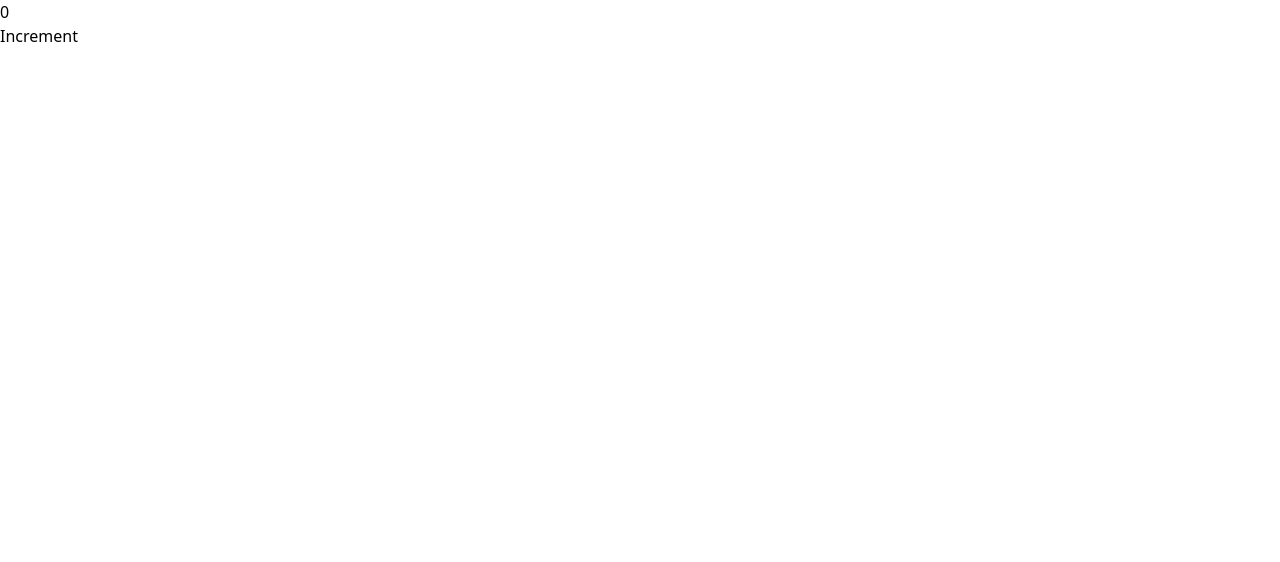
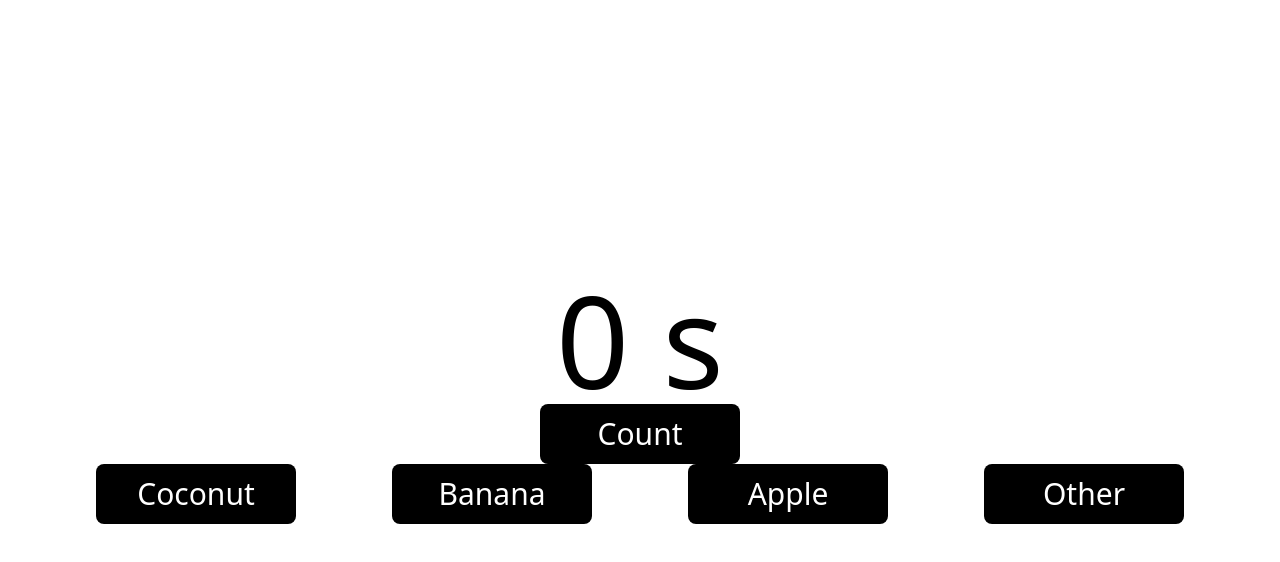
Before and after one commit to rpggamage/kv-audio-frontend-by-rpg, a React (Vite) app: page /testing in a window 1280 px wide. Shown: the top 562 px of the page. Built offline with nearby package versions, Linux system fonts and the light colour scheme.

Commit message:
counter with derefent items created

```diff
--- a/src/components/testing.jsx
+++ b/src/components/testing.jsx
@@ -2,16 +2,26 @@ import React, { useState } from "react";
 export default function Testing(){
     //let count = 0;
     const [count,setCount]=useState(0);
+    const [itemName,setItemName]=useState("");
+
     return(
-        <div className="w-full h-screen">
-            <h1>{count}</h1>
-            <button onClick={() => {
+        <div className="w-full h-screen flex flex-col justify-center items-center p-4">
+            <h1 className="text-9xl">{count} {itemName}s</h1>
+            <button className="w-[200px] h-[60px] bg-black text-3xl text-white rounded-lg " onClick={() => {setCount(count+1);}}>
+                Count
+                </button>
 
-                setCount(count+1);
-                }
-                }>Increment</button>
+            <div className="w-full p-4 flex justify-evenly items-center">
 
+                <button className="w-[200px] h-[60px] bg-black text-3xl text-white rounded-lg " onClick={() => {setItemName("Coconut");}}>Coconut</button>
 
+                <button className="w-[200px] h-[60px] bg-black text-3xl text-white rounded-lg " onClick={() => {setItemName("Banana");}}>Banana</button>
+
+                <button className="w-[200px] h-[60px] bg-black text-3xl text-white rounded-lg " onClick={() => {setItemName("Apple");}}>Apple</button>
+
+                <button className="w-[200px] h-[60px] bg-black text-3xl text-white rounded-lg " onClick={() => {setItemName("Other");}}>Other</button>
+
+            </div>
 
         </div>
     )
```
